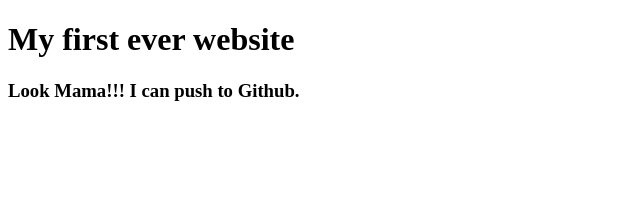
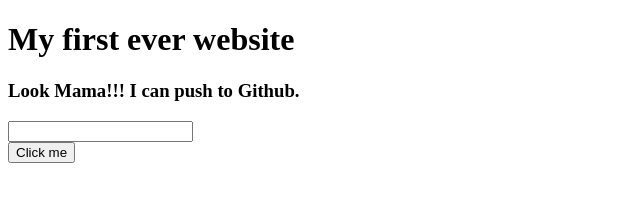
Before and after one commit to DepressedPotatok/my-first-website, a plain HTML site: page index.html in a window 1280 px wide. Shown: the whole page, without its empty margins (0-640 px from the left). Drawn offline with Linux system fonts and the light colour scheme.

Commit message:
added button

```diff
--- a/index.html
+++ b/index.html
@@ -9,5 +9,10 @@
 <body>
     <h1>My first ever website</h1>
     <h3>Look Mama!!! I can push to Github.</h3>
+
+    <input typt="text">
+    <br>
+    <button>Click me</button>
+
 </body>
 </html>
```
